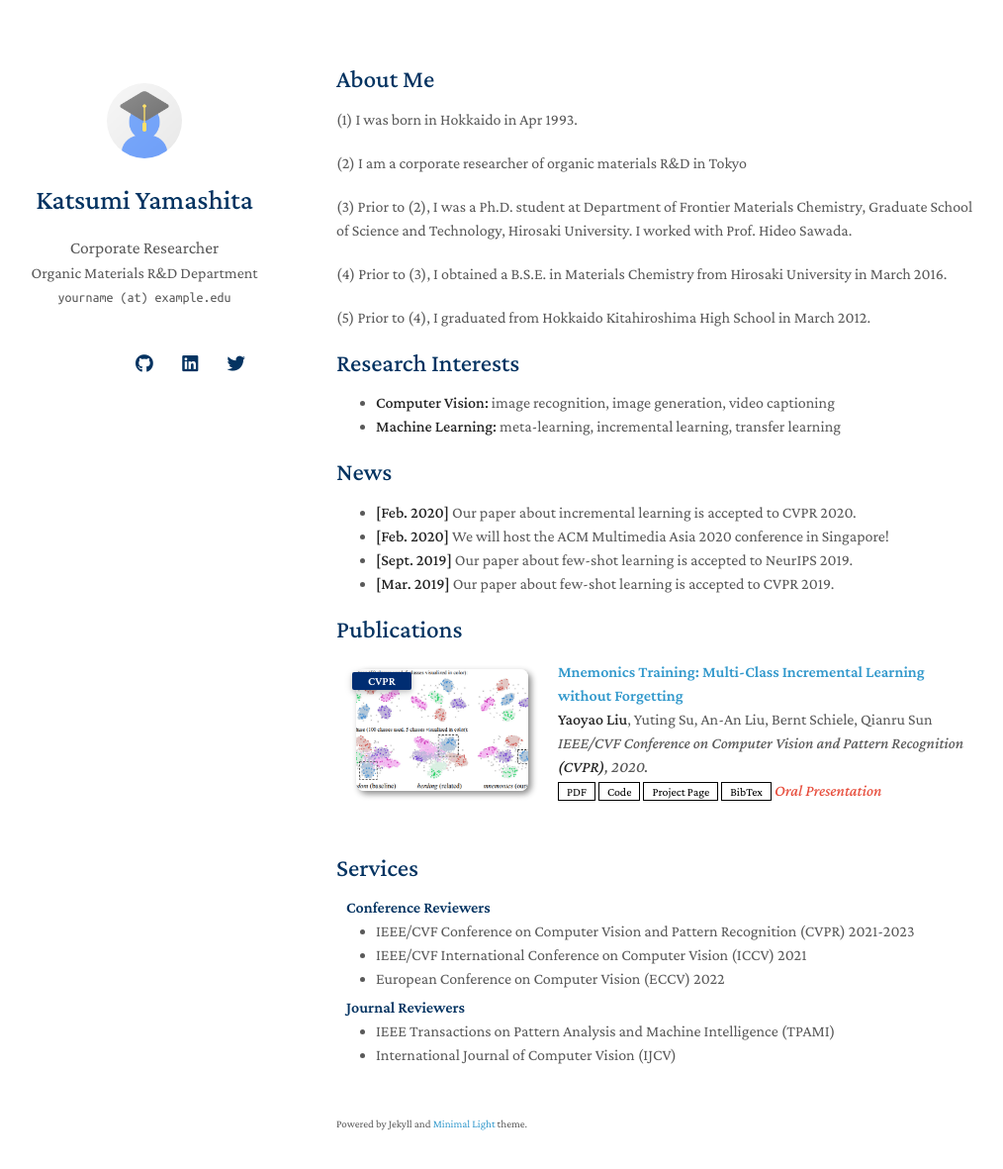
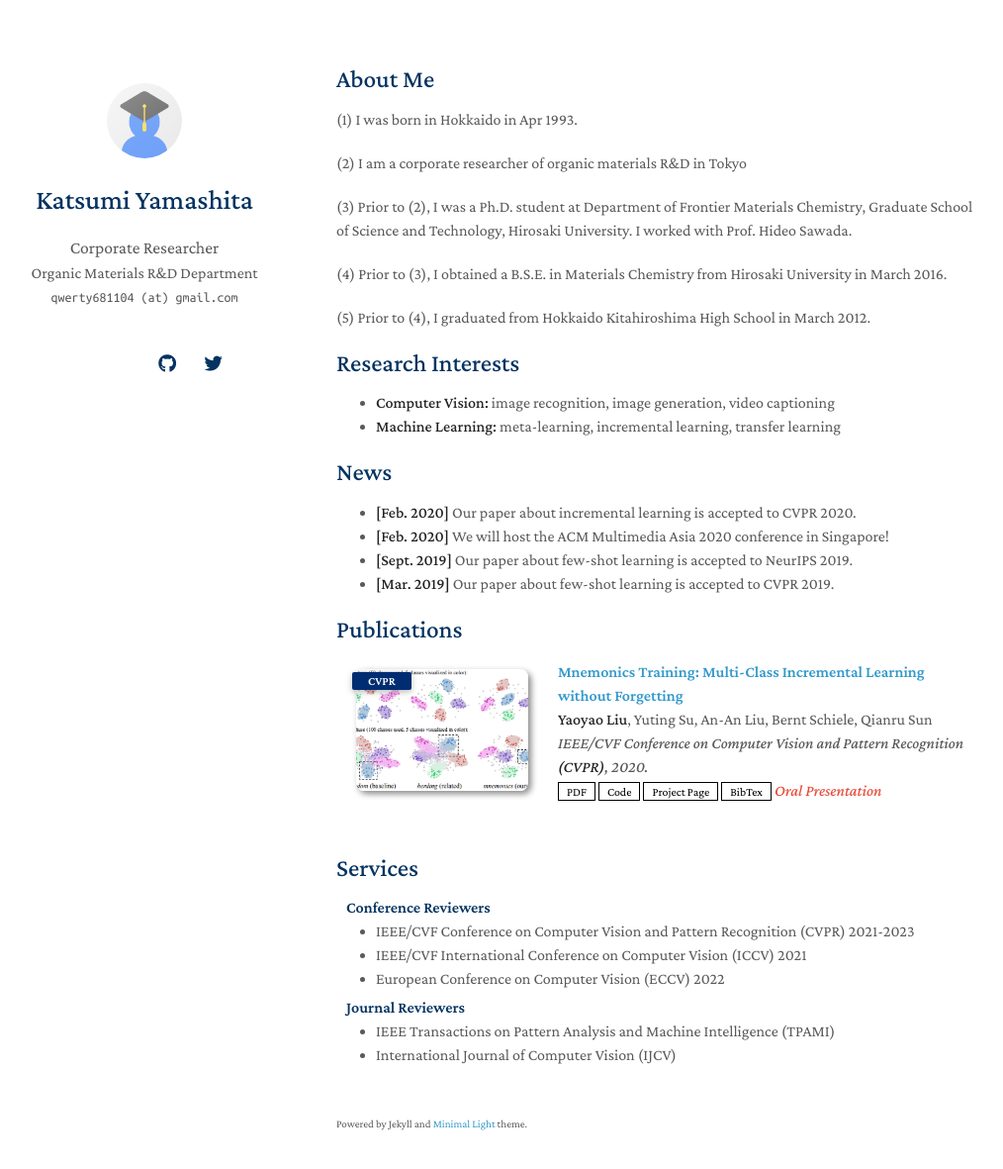
Before and after one commit to KatsumiYamashita/KatsumiYamashita.github.io, a Jekyll site: the page built from index.md, in a window 1280 px wide and 1216 px high. Shown: the top 1181 px of the window at 99% size, without its empty margins (130-1144 px from the left). Built offline with Jekyll 4.4.1, drawn with Linux system fonts in a browser that asks for light colours; nearby versions of some CDN libraries; a style sheet for code colours, icons or effects is not loaded; our own code applies the rules of GitHub Pages for plain Markdown files.

Commit message:
Update _config.yml

```diff
--- a/_config.yml
+++ b/_config.yml
@@ -2,7 +2,7 @@
 title: Katsumi Yamashita
 position: Corporate Researcher
 affiliation: Organic Materials R&D Department
-email: yourname (at) example.edu
+email: qwerty681104 (at) gmail.com
 
 # Search Engine Optimization (SEO)
 # The following information is used to improve the website traffic from search engines, e.g., Google.
@@ -15,7 +15,7 @@ canonical: https://minimal-light-theme.yliu.me/
 google_scholar: https://scholar.google.com/
 cv_link: assets/files/curriculum_vitae.pdf
 github_link: https://github.com/
-linkedin: https://www.linkedin.com/
+instagram: https://www.instagram.com/k._yamashita/
 twitter: https://twitter.com/
 
 # Images (e.g., your profile picture and your website's favicon)
```
